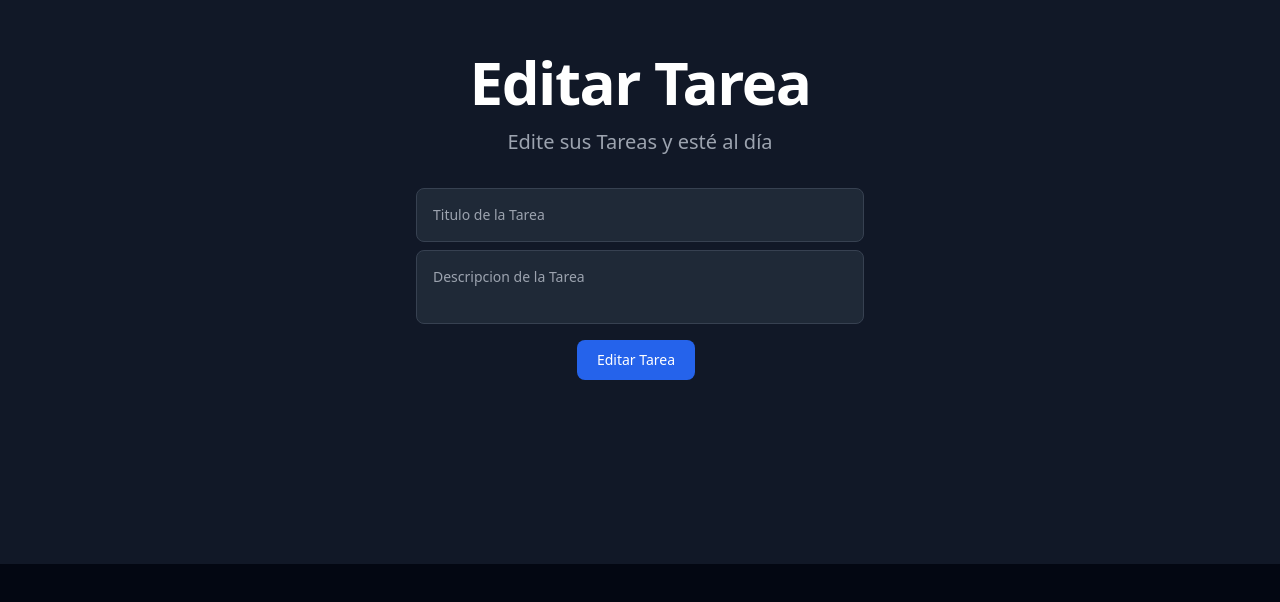
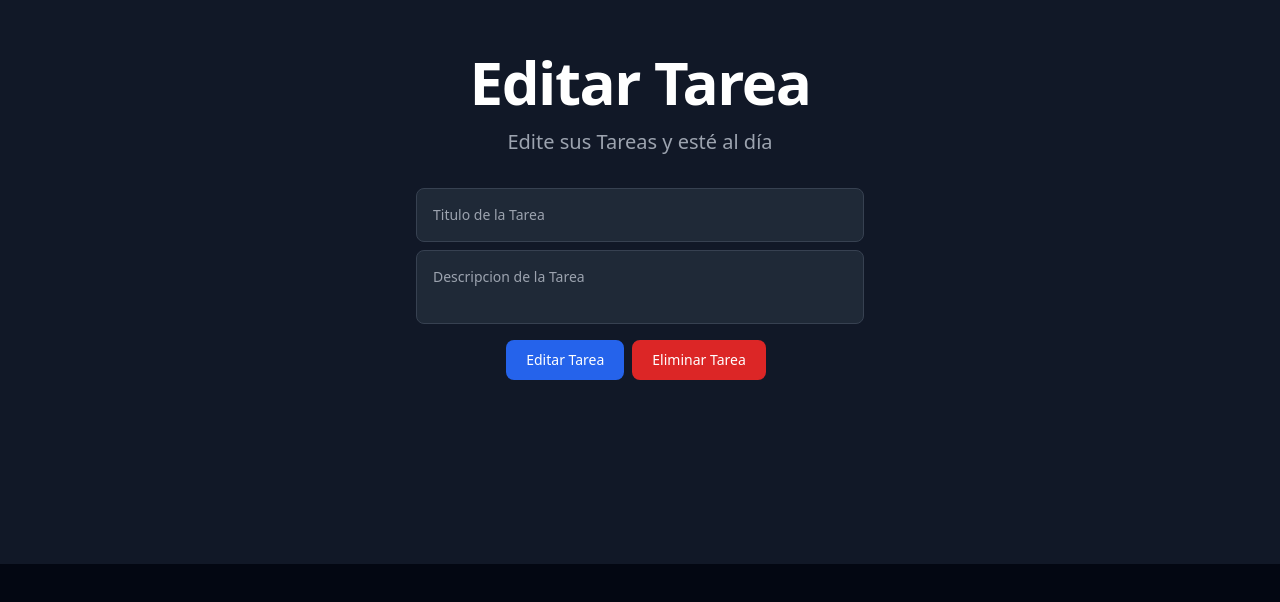
Before and after one commit to dejeloper/zaiko, a Next.js app: page /tasks/edit/1 in a window 1280 px wide. Shown: the part 124-726 px from the top of the page. Built offline with nearby package versions, Linux system fonts and the light colour scheme; no server answers; the database is empty.

Commit message:
Add delete button

```diff
--- a/src/app/tasks/new/page.tsx
+++ b/src/app/tasks/new/page.tsx
@@ -28,6 +28,14 @@ function NewTask({ params }: { params: { id: string } }) {
     router.push("/tasks");
     router.refresh();
   });
+
+  const onDelete = async () => {
+    if (confirm("¿Estas seguro de eliminar esta tarea?")) {
+      await axios.delete(`/api/tasks/${params.id}`);
+      router.push("/tasks");
+      router.refresh();
+    }
+  };
 
   return (
     <main className="flex justify-center items-center h-[calc(100vh-7rem)] w-full bg-gray-900">
@@ -61,6 +69,15 @@ function NewTask({ params }: { params: { id: string } }) {
             >
               {params.id ? "Editar Tarea" : "Crear Tarea"}
             </button>
+            {params.id && (
+              <button
+                type="button"
+                className="mt-4 focus:outline-none text-white focus:ring-4 font-medium rounded-lg text-sm px-5 py-2.5 mr-2 mb-2 bg-red-600 hover:bg-red-700 focus:ring-red-900"
+                onClick={onDelete}
+              >
+                Eliminar Tarea
+              </button>
+            )}
           </div>
         </form>
       </section>
```
